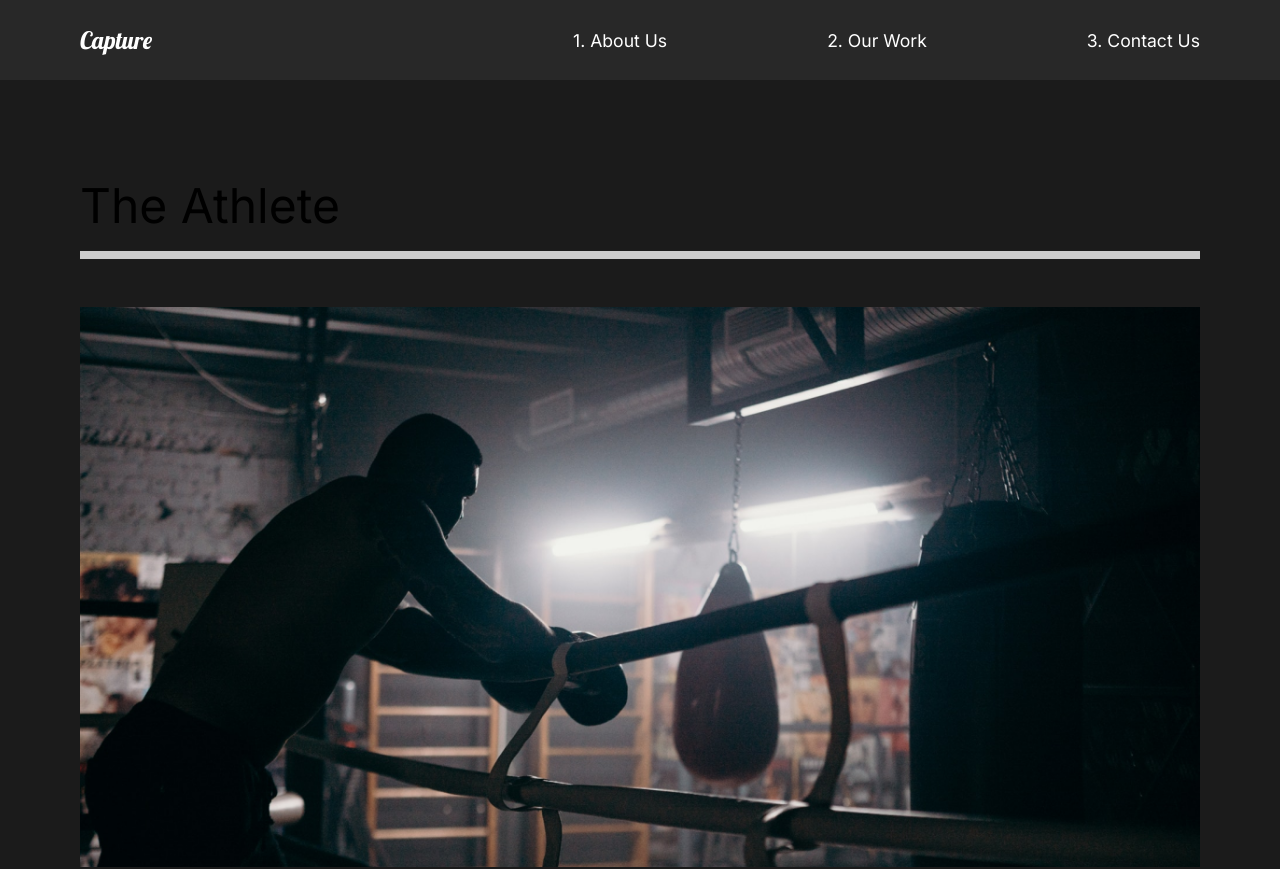
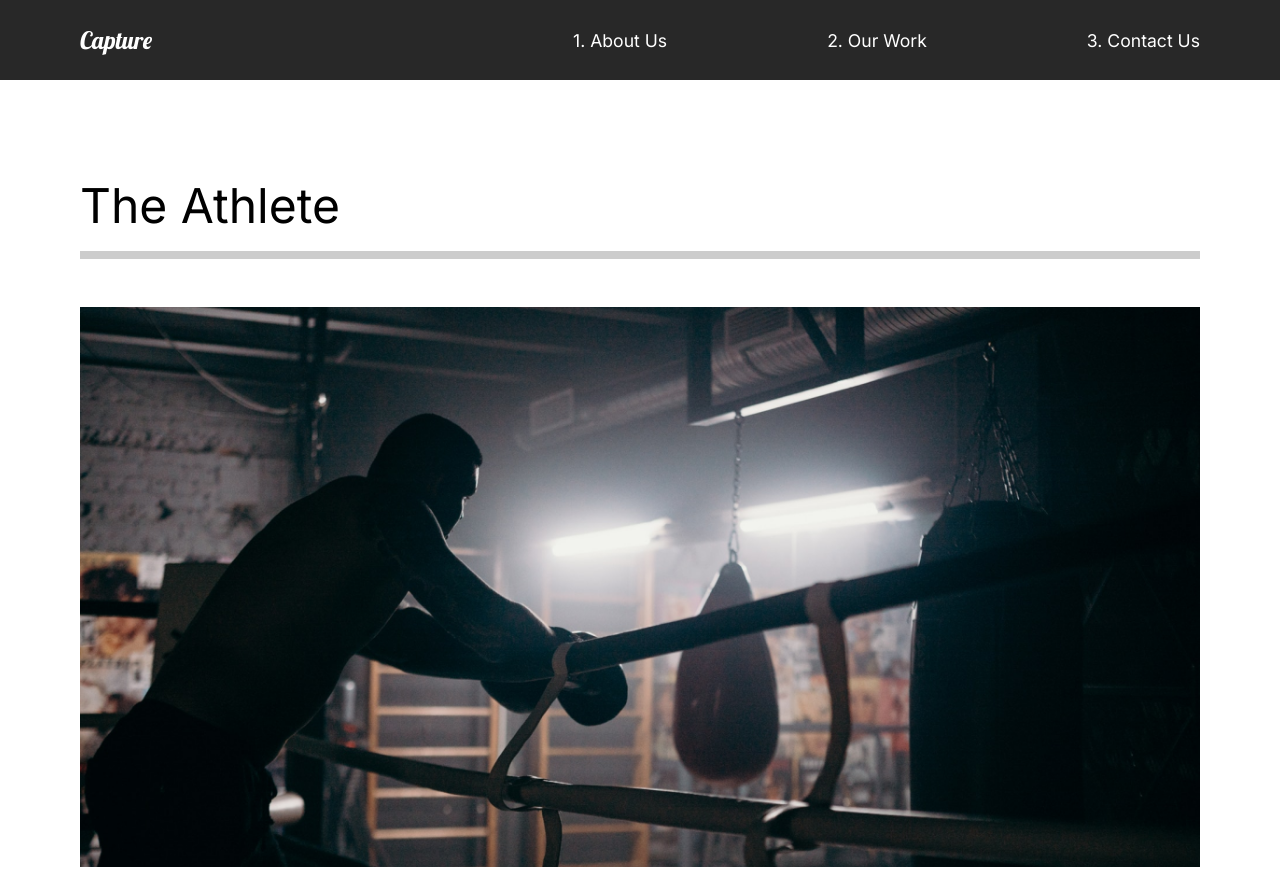
Before and after one commit to dinosantic/react_portofolio_website, a React (Create React App) app in the folder portofolio/: page /work in a window 1280 px wide. Shown: the top 869 px of the page. Built offline with nearby package versions, Linux system fonts and the light colour scheme.

Commit message:
Page transition with Framer Motion

```diff
--- a/portofolio/src/App.js
+++ b/portofolio/src/App.js
@@ -8,14 +8,19 @@
 //components
 import Nav from "./components/Nav";
 //router
-import { Switch, Route } from "react-router-dom";
+import { Switch, Route, useLocation } from "react-router-dom";
+//Animation
+import { AnimatePresence } from "framer-motion";
 
 function App() {
+  const location = useLocation();
+
   return (
     <div className="App">
       <GlobalStyle />
       <Nav />
-      <Switch>
+      <AnimatePresence exitBeforeEnter>
+        <Switch location={location} key={location.pathname}>
           <Route path="/" exact>
             <AboutUs />
           </Route>
@@ -29,6 +34,7 @@
             <ContactUs />
           </Route>
         </Switch>
+      </AnimatePresence>
     </div>
   );
 }
--- /dev/null
+++ b/portofolio/src/animation.js
@@ -0,0 +1,20 @@
+export const pageAnimation = {
+  hidden: {
+    opacity: 0,
+    y: 300,
+  },
+  show: {
+    opacity: 1,
+    y: 0,
+    transition: {
+      duration: 1,
+    },
+  },
+  exit: {
+    opacity: 0,
+    y: 300,
+    transition: {
+      duration: 1,
+    },
+  },
+};
--- a/portofolio/src/pages/AboutUs.js
+++ b/portofolio/src/pages/AboutUs.js
@@ -2,14 +2,21 @@
 import AboutSection from "../components/AboutSection";
 import ServicesSection from "../components/ServicesSection";
 import FaqSection from "../components/FaqSection";
+//Animations
+import { motion } from "framer-motion";
+import { pageAnimation } from "../animation";
 
 const AboutUs = () => {
   return (
-    <div>
+    <motion.div
+      exit="exit"
+      variants={pageAnimation}
+      initial="hidden"
+      animate="show">
       <AboutSection />
       <ServicesSection />
       <FaqSection />
-    </div>
+    </motion.div>
   );
 };
 
--- a/portofolio/src/pages/ContactUs.js
+++ b/portofolio/src/pages/ContactUs.js
@@ -1,10 +1,18 @@
 import React from "react";
+//Animations
+import { motion } from "framer-motion";
+import { pageAnimation } from "../animation";
 
 const ContactUs = () => {
   return (
-    <div>
+    <motion.div
+      exit="exit"
+      variants={pageAnimation}
+      initial="hidden"
+      animate="show"
+      style={{ background: "#fff" }}>
       <h1>Contact Us</h1>
-    </div>
+    </motion.div>
   );
 };
 
--- a/portofolio/src/pages/MovieDetails.js
+++ b/portofolio/src/pages/MovieDetails.js
@@ -4,6 +4,9 @@
 //movies data
 import { MovieState } from "../MovieState";
 import { Description } from "../styles";
+//Animations
+import { motion } from "framer-motion";
+import { pageAnimation } from "../animation";
 
 const MovieDetails = () => {
   const history = useHistory();
@@ -19,7 +22,11 @@
   return (
     <>
       {movie && (
-        <Details>
+        <Details
+          exit="exit"
+          variants={pageAnimation}
+          initial="hidden"
+          animate="show">
           <HeadLine>
             <h2>{movie.title}</h2>
             <img src={movie.mainImg} alt="movie" />
@@ -41,7 +48,7 @@
     </>
   );
 };
-const Details = styled.div`
+const Details = styled(motion.div)`
   color: white;
 `;
 const HeadLine = styled.div`
--- a/portofolio/src/pages/OurWork.js
+++ b/portofolio/src/pages/OurWork.js
@@ -5,10 +5,18 @@
 import athlete from "../img/athlete-small.png";
 import theracer from "../img/theracer-small.png";
 import goodtimes from "../img/goodtimes-small.png";
+//Animations
+import { motion } from "framer-motion";
+import { pageAnimation } from "../animation";
 
 const OurWork = () => {
   return (
-    <Work>
+    <Work
+      style={{ background: "#fff" }}
+      exit="exit"
+      variants={pageAnimation}
+      initial="hidden"
+      animate="show">
       <Movie>
         <h2>The Athlete</h2>
         <div className="line"></div>
@@ -34,7 +42,7 @@
   );
 };
 
-const Work = styled.div`
+const Work = styled(motion.div)`
   min-height: 100vh;
   overflow: hidden;
   padding: 5rem;
```
Lines whose indentation alone changed are shown as unchanged.
